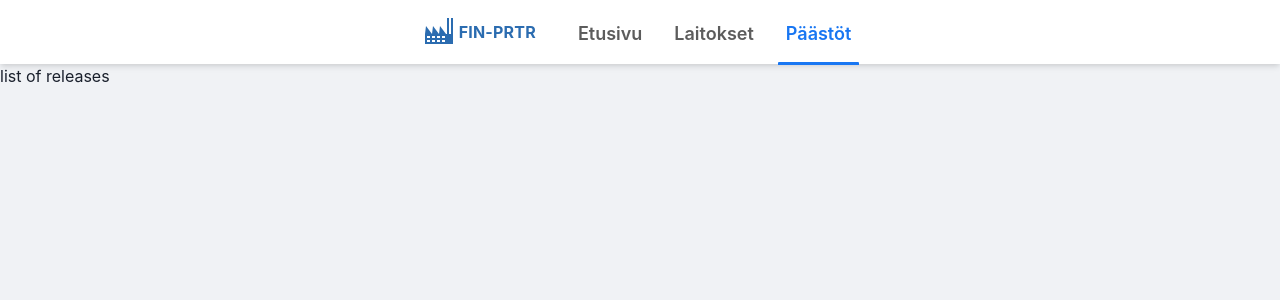
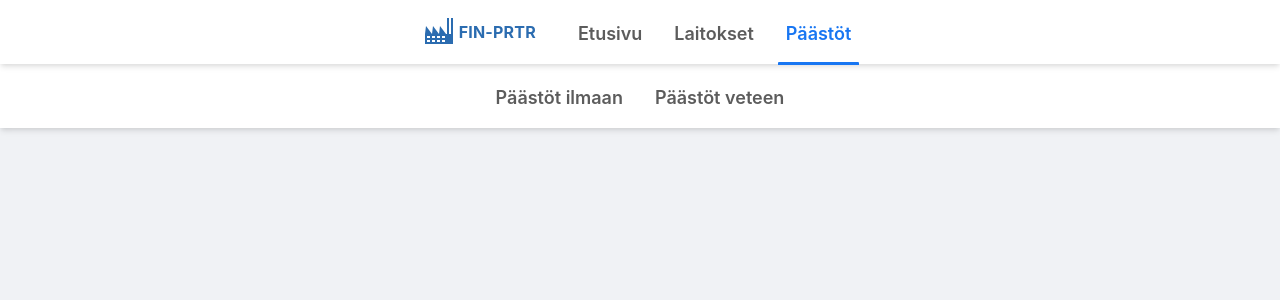
Before and after one commit to sykefi/PRTR, a React (Create React App) app in the folder ui/: page /releases in a window 1280 px wide. Shown: the top 300 px of the page. Built offline with nearby package versions, Linux system fonts and the light colour scheme.

Commit message:
Add navigation & search for release types WIP

```diff
--- a/ui/public/locales/fi/translation.json
+++ b/ui/public/locales/fi/translation.json
@@ -4,6 +4,8 @@
     "frontPage": "Etusivu",
     "facilities": "Laitokset",
     "pollutantReleases": "Päästöt",
+    "releasesToAir": "Päästöt ilmaan",
+    "releasesToWater": "Päästöt veteen",
     "municipality": "Paikkakunta",
     "searchTerm": "Hakusana",
     "resetSearch": "Poista haku",
@@ -36,6 +38,7 @@
     "releaseToWater": "Päästö veteen",
     "pollutant": "Yhdiste",
     "quantity": "Määrä",
-    "releaseMediumType": "Tyyppi"
+    "releaseMediumType": "Tyyppi",
+    "selectPollutant": "Valitse yhdiste"
   }
 }
--- a/ui/src/App.tsx
+++ b/ui/src/App.tsx
@@ -3,7 +3,7 @@ import { useTranslation } from 'react-i18next'
 import { BrowserRouter as Router, Switch, Route } from 'react-router-dom'
 import { FrontPage } from './components/FrontPage'
 import { FacilitiesPage } from './components/FacilitiesPage/FacilitiesPage'
-import { Releases } from './components/Releases'
+import { ReleasesMainPage } from './components/ReleasesPage/ReleasesMainPage'
 import Navigation from './components/Navigation'
 import { NavigationItem, RoutePath } from './models'
 import { FacilityPage } from './components/FacilityPage/FacilityPage'
@@ -37,7 +37,7 @@ const App = () => {
             <FacilitiesPage />
           </Route>
           <Route path={`/${RoutePath.Releases}`}>
-            <Releases />
+            <ReleasesMainPage />
           </Route>
           <Route exact path="/">
             <FrontPage />
--- a/ui/src/components/ChakraReactSelect.tsx
+++ b/ui/src/components/ChakraReactSelect.tsx
@@ -77,7 +77,7 @@ const chakraComponents: SelectProps['components'] = {
             minH: 10,
             borderColor: 'var(--chakra-colors-gray-500)', // prtr
             _hover: {
-              borderColor: 'black'
+              borderColor: 'var(--chakra-colors-gray-500)' // prtr
             }
           }}
           {...innerProps}
--- a/ui/src/components/FacilitiesPage/FacilitySearchPanel.tsx
+++ b/ui/src/components/FacilitiesPage/FacilitySearchPanel.tsx
@@ -22,7 +22,6 @@ const useFacilityMainActivityOptions =
         }
         return prev
       }, [] as OptionType<FacilityMainActivityCode>[])
-      .filter(o => Boolean(o.label))
       .sort((a, b) => {
         if (a.label < b.label) {
           return -1
@@ -92,7 +91,7 @@ export const FacilitySearchPanel = ({
             colorScheme="red"
             borderColor="var(--chakra-colors-gray-500)"
             _hover={{
-              borderColor: 'black'
+              borderColor: 'var(--chakra-colors-gray-500)'
             }}
             maxWidth="100%"
             marginY={1.0}
--- a/ui/src/components/FacilityPage/FacilityReleaseInfo.tsx
+++ b/ui/src/components/FacilityPage/FacilityReleaseInfo.tsx
@@ -19,7 +19,7 @@ const FacilityReleaseTable = ({
   ])
 
   return (
-    <Table variant="simple" marginX={1} marginY={4} boxSizing="border-box">
+    <Table variant="simple" marginY={4} boxSizing="border-box">
       <Thead>
         <Tr>
           <Th p={1} paddingRight={3}>
--- a/ui/src/components/Navigation.tsx
+++ b/ui/src/components/Navigation.tsx
@@ -15,7 +15,11 @@ import { NavLink as RrLink } from 'react-router-dom'
 import { useTranslation } from 'react-i18next'
 import { NavigationItem, RoutePath } from '../models'
 
-const NavLink = ({ navigationItem }: { navigationItem: NavigationItem }) => {
+export const NavLink = ({
+  navigationItem
+}: {
+  navigationItem: NavigationItem
+}) => {
   const { t } = useTranslation()
   const displayText = t(navigationItem.tKey)
 
@@ -83,6 +87,7 @@ const Navigation = ({
         boxShadow="md"
         bg="white"
         position="relative"
+        zIndex={10}
         px={4}
         data-cy="navigation-panel">
         <Flex h={16} align="center" justifyContent="center">
--- a/ui/src/components/Releases.tsx
+++ /dev/null
@@ -1,3 +0,0 @@
-export const Releases = () => {
-  return <div>list of releases</div>
-}
--- /dev/null
+++ b/ui/src/components/ReleasesPage/ReleasesMainPage.tsx
@@ -0,0 +1,44 @@
+import { Flex, HStack } from '@chakra-ui/layout'
+import { useRouteMatch } from 'react-router'
+import { NavigationItem, RoutePath } from '../../models'
+import { BelowNavigationHeaderPanel } from '../Common'
+import { NavLink } from '../Navigation'
+import { ReleaseSelectorPanel } from './ReleasesSelectorPanel'
+
+const navigationItems: NavigationItem[] = [
+  { tKey: 'common.releasesToAir', path: RoutePath.ReleasesToAir },
+  { tKey: 'common.releasesToWater', path: RoutePath.ReleasesToWater }
+]
+
+export const ReleasesMainPage = () => {
+  const match = useRouteMatch('/' + RoutePath.Releases)
+
+  return (
+    <>
+      <Flex
+        w="100%"
+        justify="center"
+        align="center"
+        background="white"
+        paddingX={{ base: 1, md: 4 }}
+        position="relative"
+        zIndex={9}
+        boxShadow="md">
+        <Flex h={16} align="center" justifyContent="center">
+          <HStack spacing={8} align="center">
+            <HStack as={'nav'} spacing={4}>
+              {navigationItems.map(item => (
+                <NavLink key={item.path} navigationItem={item} />
+              ))}
+            </HStack>
+          </HStack>
+        </Flex>
+      </Flex>
+      {!match?.isExact && (
+        <BelowNavigationHeaderPanel>
+          <ReleaseSelectorPanel />
+        </BelowNavigationHeaderPanel>
+      )}
+    </>
+  )
+}
--- /dev/null
+++ b/ui/src/components/ReleasesPage/ReleasesSelectorPanel.tsx
@@ -0,0 +1,80 @@
+import { Button } from '@chakra-ui/button'
+import { FormControl } from '@chakra-ui/form-control'
+import { Box, Flex } from '@chakra-ui/layout'
+import { useTranslation } from 'react-i18next'
+import styled from 'styled-components'
+import { PollutantCode } from '../../api/models/PollutantCode'
+import { OptionType } from '../../models/OptionType'
+import { ChakraSelect } from '../ChakraReactSelect'
+
+const usePollutantNameOptions = (): OptionType<PollutantCode>[] => {
+  const { t } = useTranslation(['pollutantName', 'pollutantAbbreviation'])
+
+  return Object.values(PollutantCode)
+    .reduce((prev, curr) => {
+      const name = t(`pollutantName:${curr}`)
+      const abbr = t(`pollutantAbbreviation:${curr}`)
+      const label = `${abbr}${abbr && name && ' - '} ${name}`
+      if (!!label) {
+        return prev.concat({
+          value: curr,
+          label
+        })
+      } else return prev
+    }, [] as OptionType<PollutantCode>[])
+    .sort((a, b) => {
+      if (a.label < b.label) {
+        return -1
+      }
+      if (a.label > b.label) {
+        return 1
+      }
+      return 0
+    })
+}
+
+const Form = styled.form`
+  max-width: 100%;
+`
+
+export const ReleaseSelectorPanel = () => {
+  const { t } = useTranslation()
+  const pollutantOptions = usePollutantNameOptions()
+
+  return (
+    <Form
+      onSubmit={() => console.warn('implement handle submit')}
+      data-cy="facility-search-panel">
+      <Flex display="flex" flexWrap="wrap" justify="center">
+        <FormControl
+          marginTop={1.0}
+          marginBottom={2.0}
+          width={550}
+          minWidth={250}>
+          <Box marginY={1.0}>
+            <ChakraSelect
+              isClearable
+              closeMenuOnSelect
+              value={undefined}
+              name="facilityMainActivityCode"
+              options={pollutantOptions}
+              placeholder={t('releases.selectPollutant')}
+              onChange={e =>
+                console.warn('implement select pollutant', e?.value)
+              }
+            />
+          </Box>
+          <Button
+            data-cy="search-facilities-btn"
+            type="submit"
+            marginY={1.0}
+            marginLeft={1.0}
+            disabled={true}
+            colorScheme="green">
+            {t('common.search')}
+          </Button>
+        </FormControl>
+      </Flex>
+    </Form>
+  )
+}
--- a/ui/src/models.tsx
+++ b/ui/src/models.tsx
@@ -3,7 +3,9 @@ import { TranslationKeys } from './react-i18next'
 export enum RoutePath {
   FrontPage = '',
   Facilities = 'facilities',
-  Releases = 'releases'
+  Releases = 'releases',
+  ReleasesToAir = 'releases/toAir',
+  ReleasesToWater = 'releases/toWater'
 }
 
 export interface NavigationItem {
```
